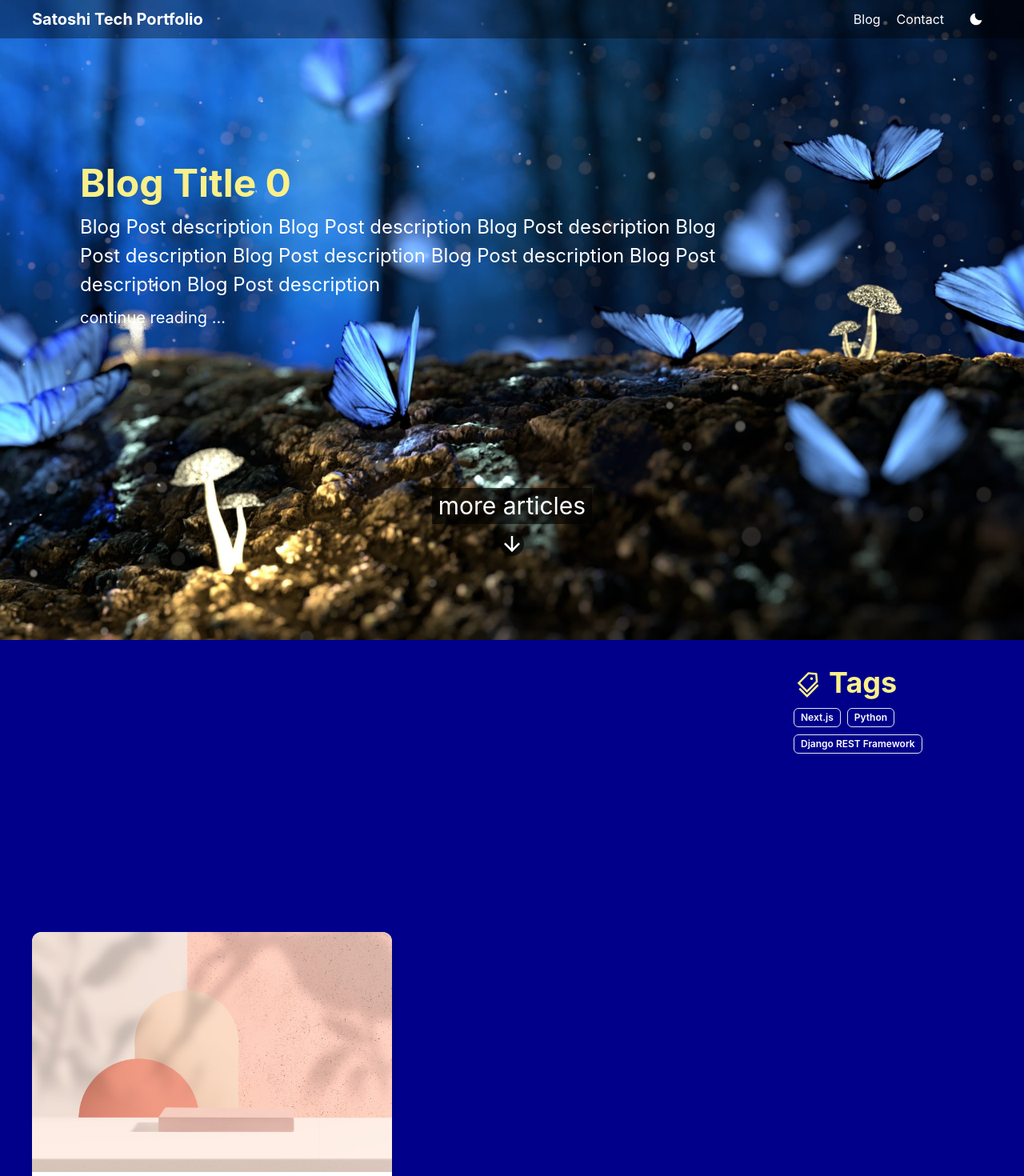
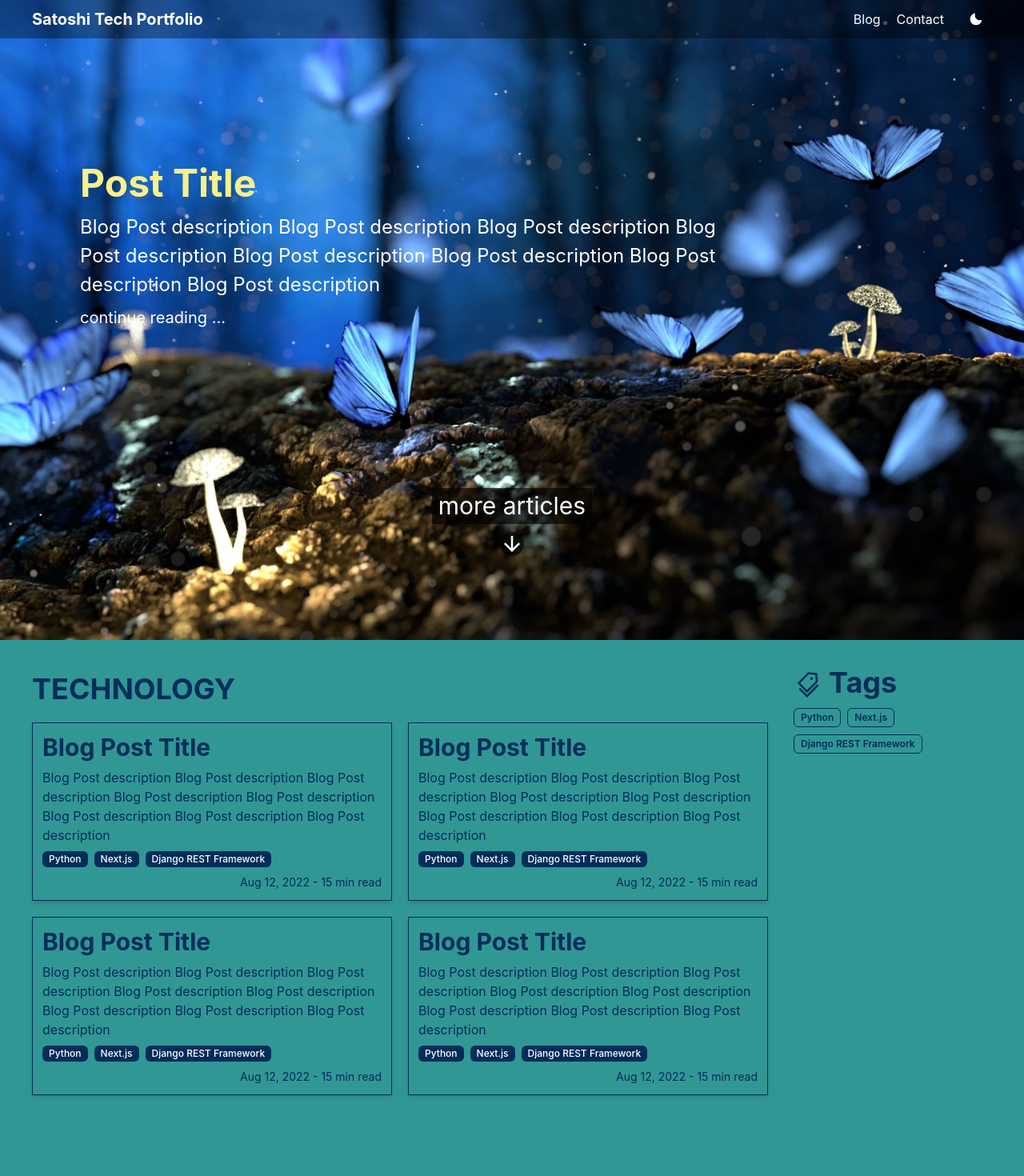
Before and after one commit to satoshi99/portfolio-page, a Next.js app: page /blog in a window 1280 px wide. Shown: the top 1470 px of the page at 80% size. Built offline with nearby package versions, Linux system fonts and the light colour scheme.

Commit message:
fixed blog page and create tagged posts page

```diff
--- a/src/components/atoms/DarkModeSwitch.tsx
+++ b/src/components/atoms/DarkModeSwitch.tsx
@@ -9,6 +9,7 @@ export const DarkModeSwitch = () => {
       onClick={toggleColorMode}
       bg="transparent"
       p="0"
+      transition="all"
       _hover={{ bgColor: 'transparent', color: 'yellow.200' }}
     >
       {isDark ? <SunIcon /> : <MoonIcon />}
--- /dev/null
+++ b/src/components/atoms/buttons/TagButton.tsx
@@ -0,0 +1,19 @@
+import { Button } from '@chakra-ui/react'
+
+type Props = {
+  title: string
+}
+
+export const TagButton = ({ title }: Props) => {
+  return (
+    <Button
+      size="xs"
+      variant="outline"
+      color="darkblue"
+      borderColor="darkblue"
+      _hover={{ bgColor: 'darkblue', color: 'white' }}
+    >
+      {title}
+    </Button>
+  )
+}
--- a/src/components/organisms/Footer.tsx
+++ b/src/components/organisms/Footer.tsx
@@ -8,7 +8,7 @@ export const Footer = () => {
       as="footer"
       w="100%"
       h="300"
-      bgColor="darkBlue"
+      bgColor="teal.900"
       color="white"
       alignItems="center"
       align="center"
--- a/src/components/organisms/PostCard.tsx
+++ b/src/components/organisms/PostCard.tsx
@@ -23,33 +23,44 @@ export const PostCard = ({ href }: Props) => {
   return (
     <NextLink href={href} passHref>
       <ChakraLink>
-        <Box bgColor={bgColor} boxShadow="lg" rounded="xl" overflow="hidden">
-          <Box _hover={{ opacity: '0.8' }}>
-            <Image
+        <Box
+          bgColor="transparent"
+          boxShadow="md"
+          overflow="hidden"
+          border="1px"
+          borderColor="darkblue"
+          _hover={{
+            boxShadow: 'inner',
+          }}
+        >
+          <Box>
+            {/* <Image
               src={thumbnail.src}
               fallbackSrc="https://via.placeholder.com/300x200"
               objectFit="fill"
               alt="thumbnail"
-            />
+            /> */}
             <Stack direction="column" p="3">
-              <Heading fontSize="3xl">Blog Post Title</Heading>
-              <Text>
+              <Heading fontSize="3xl" color="darkblue">
+                Blog Post Title
+              </Heading>
+              <Text color="darkblue">
                 Blog Post description Blog Post description Blog Post
                 description Blog Post description Blog Post description Blog
                 Post description Blog Post description Blog Post description
               </Text>
               <Stack direction="row">
-                <Tag size="sm" variant="solid" colorScheme="blue">
+                <Tag size="sm" variant="solid" bgColor="darkblue">
                   Python
                 </Tag>
-                <Tag size="sm" variant="solid" colorScheme="blue">
+                <Tag size="sm" variant="solid" bgColor="darkblue">
                   Next.js
                 </Tag>
-                <Tag size="sm" variant="solid" colorScheme="blue">
+                <Tag size="sm" variant="solid" bgColor="darkblue">
                   Django REST Framework
                 </Tag>
               </Stack>
-              <Text color={dateAndTimeColor} textAlign="right" fontSize="sm">
+              <Text color="darkblue" textAlign="right" fontSize="sm">
                 Aug 12, 2022 - {readTime} min read
               </Text>
             </Stack>
--- a/src/components/organisms/TagList.tsx
+++ b/src/components/organisms/TagList.tsx
@@ -1,51 +1,48 @@
-import { Button, Flex, Heading, Stack } from '@chakra-ui/react'
+import { Flex, Heading, Stack } from '@chakra-ui/react'
 import { AiOutlineTags } from 'react-icons/ai'
 import Link from 'next/link'
 import { ChakraLink } from '../atoms/ChakraLink'
+import { TagButton } from '../atoms/buttons/TagButton'
+import { Tag } from '../../types/types'
 
 export const TagList = () => {
+  const tags: Tag[] = [
+    {
+      _id: '1',
+      title: 'Python',
+      slug: 'python',
+      posts: [],
+    },
+    {
+      _id: '2',
+      title: 'Next.js',
+      slug: 'nextjs',
+      posts: [],
+    },
+    {
+      _id: '3',
+      title: 'Django REST Framework',
+      slug: 'django-rest-framework',
+      posts: [],
+    },
+  ]
+
   return (
     <Stack direction="column" alignItems="baseline">
-      <Flex color="yellow.200">
+      <Flex color="darkblue">
         <Heading mt="1.5" mr="2">
           <AiOutlineTags />
         </Heading>
         <Heading>Tags</Heading>
       </Flex>
       <Flex direction="row" wrap="wrap" gap="2">
-        <Link href="/" passHref>
-          <ChakraLink>
-            <Button
-              size="xs"
-              variant="outline"
-              _hover={{ bgColor: 'white', color: 'black' }}
-            >
-              Next.js
-            </Button>
-          </ChakraLink>
-        </Link>
-        <Link href="/" passHref>
-          <ChakraLink>
-            <Button
-              size="xs"
-              variant="outline"
-              _hover={{ bgColor: 'white', color: 'black' }}
-            >
-              Python
-            </Button>
-          </ChakraLink>
-        </Link>
-        <Link href="/" passHref>
-          <ChakraLink>
-            <Button
-              size="xs"
-              variant="outline"
-              _hover={{ bgColor: 'white', color: 'black' }}
-            >
-              Django REST Framework
-            </Button>
-          </ChakraLink>
-        </Link>
+        {tags?.map((tag) => (
+          <Link key={tag._id} href={`/posts/tags/${tag.slug}`} passHref>
+            <ChakraLink>
+              <TagButton title={tag.title} />
+            </ChakraLink>
+          </Link>
+        ))}
       </Flex>
     </Stack>
   )
--- /dev/null
+++ b/src/components/templates/blog/TopPost.tsx
@@ -0,0 +1,33 @@
+import { Heading, Stack, Text } from '@chakra-ui/react'
+import Link from 'next/link'
+import { ChakraLink } from '../../atoms/ChakraLink'
+import { Post } from '../../../types/types'
+
+type Props = {
+  topPost: Post
+}
+
+export const TopPost = ({ topPost }: Props) => {
+  return (
+    <Stack
+      alignItems="baseline"
+      float="left"
+      w={{ base: '100%', lg: '80%' }}
+      pt="200"
+      px={{ base: '50', md: '100' }}
+      color="white"
+    >
+      <Heading fontSize="5xl" color="yellow.200">
+        {topPost.title}
+      </Heading>
+      <Text fontSize="2xl">{topPost.description}</Text>
+      <Link href={`/posts/${topPost.slug}`} passHref>
+        <ChakraLink>
+          <Text fontSize="xl" _hover={{ color: 'whiteAlpha.600' }}>
+            continue reading ...
+          </Text>
+        </ChakraLink>
+      </Link>
+    </Stack>
+  )
+}
--- a/src/pages/blog.tsx
+++ b/src/pages/blog.tsx
@@ -1,30 +1,27 @@
-import {
-  Box,
-  Flex,
-  Grid,
-  GridItem,
-  Heading,
-  ScaleFade,
-  Text,
-  VStack,
-} from '@chakra-ui/react'
+import { Box, Flex, Grid, GridItem, Heading, Text } from '@chakra-ui/react'
 import type { NextPage } from 'next'
-import NextLink from 'next/link'
 import { BlogSidebar } from '../components/templates/blog/BlogSidebar'
 import { Layout } from '../components/templates/Layout'
-import { ChakraLink } from '../components/atoms/ChakraLink'
 import { PostCard } from '../components/organisms/PostCard'
 import bgImage from '../public/blog_bg.jpg'
-import { useHandleScroll } from '../hooks/useHandleScroll'
 import { ArrowDownIcon } from '@chakra-ui/icons'
 import { MotionBox } from '../components/atoms/MotionBox'
+import { TopPost } from '../components/templates/blog/TopPost'
 
 const Blog: NextPage = () => {
-  const { scrollY, setScrollY } = useHandleScroll()
+  const topPost = {
+    _id: '1',
+    title: 'Post Title',
+    description:
+      'Blog Post description Blog Post description Blog Post description Blog Post description Blog Post description Blog Post description Blog Post description Blog Post description',
+    slug: 'top-post-slug',
+    isPublic: true,
+    tags: [],
+  }
 
   return (
     <Layout title="Blog">
-      <Flex direction="column" bgColor="darkBlue">
+      <Flex direction="column">
         <Box
           w="100%"
           h="100vh"
@@ -32,31 +29,8 @@ const Blog: NextPage = () => {
           bgSize="cover"
           position="relative"
         >
-          <VStack
-            alignItems="baseline"
-            float="left"
-            w={{ base: '100%', md: '80%' }}
-            pt="200"
-            px={{ base: '50', md: '100' }}
-            color="white"
-          >
-            <Heading fontSize="5xl" color="yellow.200">
-              Blog Title {scrollY}
-            </Heading>
-            <Text fontSize="2xl">
-              Blog Post description Blog Post description Blog Post description
-              Blog Post description Blog Post description Blog Post description
-              Blog Post description Blog Post description
-            </Text>
-            <NextLink href="/" passHref>
-              <ChakraLink>
-                <Text fontSize="xl" _hover={{ color: 'whiteAlpha.600' }}>
-                  continue reading ...
-                </Text>
-              </ChakraLink>
-            </NextLink>
-          </VStack>
-          <ScaleFade in={scrollY < 50}>
+          <TopPost topPost={topPost} />
+
           <Flex
             direction="column"
             position="absolute"
@@ -84,41 +58,44 @@ const Blog: NextPage = () => {
               <ArrowDownIcon bgColor="blackAlpha.700" rounded="full" />
             </MotionBox>
           </Flex>
-          </ScaleFade>
         </Box>
 
-        <Flex direction="column">
+        <Flex direction="column" bgColor="teal.500" minH="100vh">
           <Grid templateColumns="repeat(4, 1fr)">
             <GridItem
-              colSpan={{ base: 4, md: 3 }}
+              colSpan={{ base: 4, lg: 3 }}
               zIndex="sticky"
               ml="10"
-              mr={{ base: 10, md: 0 }}
-              mt="-44"
+              mt="10"
             >
+              <Heading color="darkblue" mb="5">
+                TECHNOLOGY
+              </Heading>
+
               <Grid
                 templateColumns={{
                   base: 'repeat(1, 1fr)',
-                  sm: 'repeat(2, 1fr)',
+                  md: 'repeat(2, 1fr)',
                 }}
                 gap="5"
               >
-                <ScaleFade in={scrollY > 100}>
                 <GridItem colSpan={{ base: 2, sm: 1 }}>
                   <PostCard href="posts/a-slug" />
                 </GridItem>
-                </ScaleFade>
-                <ScaleFade in={scrollY > 300}>
+
                 <GridItem colSpan={{ base: 2, sm: 1 }}>
                   <PostCard href="posts/b-slug" />
                 </GridItem>
-                </ScaleFade>
+                <GridItem colSpan={{ base: 2, sm: 1 }}>
+                  <PostCard href="posts/d-slug" />
+                </GridItem>
+
                 <GridItem colSpan={{ base: 2, sm: 1 }}>
                   <PostCard href="posts/c-slug" />
                 </GridItem>
               </Grid>
             </GridItem>
-            <GridItem colSpan={{ base: 4, md: 1 }} color="white">
+            <GridItem colSpan={{ base: 4, lg: 1 }} color="white">
               <BlogSidebar />
             </GridItem>
           </Grid>
--- a/src/pages/posts/[slug].tsx
+++ b/src/pages/posts/[slug].tsx
@@ -15,7 +15,7 @@ const PostDetail: NextPage = () => {
     'linear(to-r, blue.300, yellow.400, red.200)',
     'linear(to-r, purple.900, teal.800, yellow.900)'
   )
-  const sidebarBgColor = useColorModeValue('blue.50', 'blue.900')
+  const sidebarBgColor = useColorModeValue('blue.50', 'gray.900')
   const contentBgColor = useColorModeValue('white', 'gray.900')
 
   return (
```
Also changed, not shown: src/pages/posts/tags/[slug].tsx (added, +24 -0 lines). Lines whose indentation alone changed are shown as unchanged.
